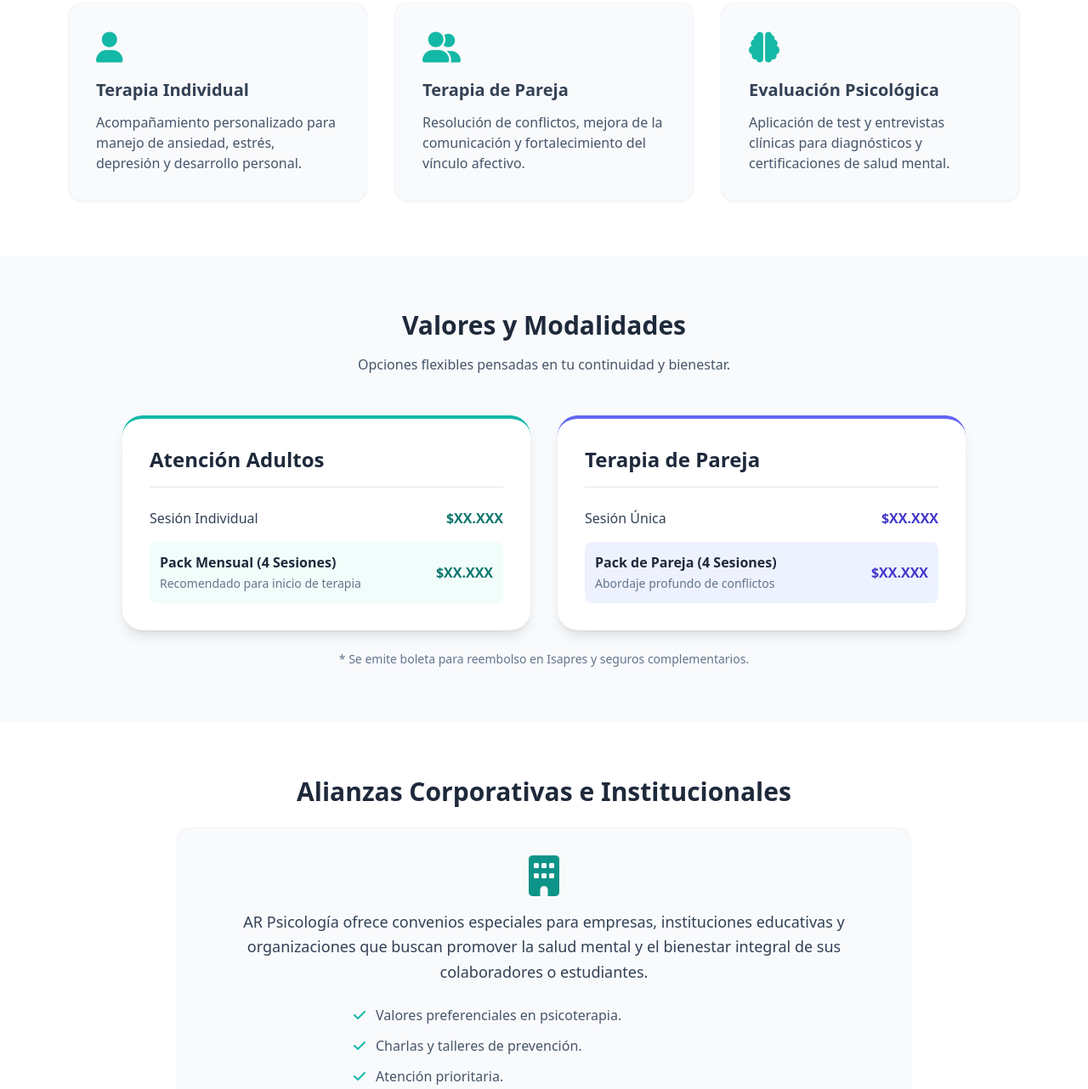
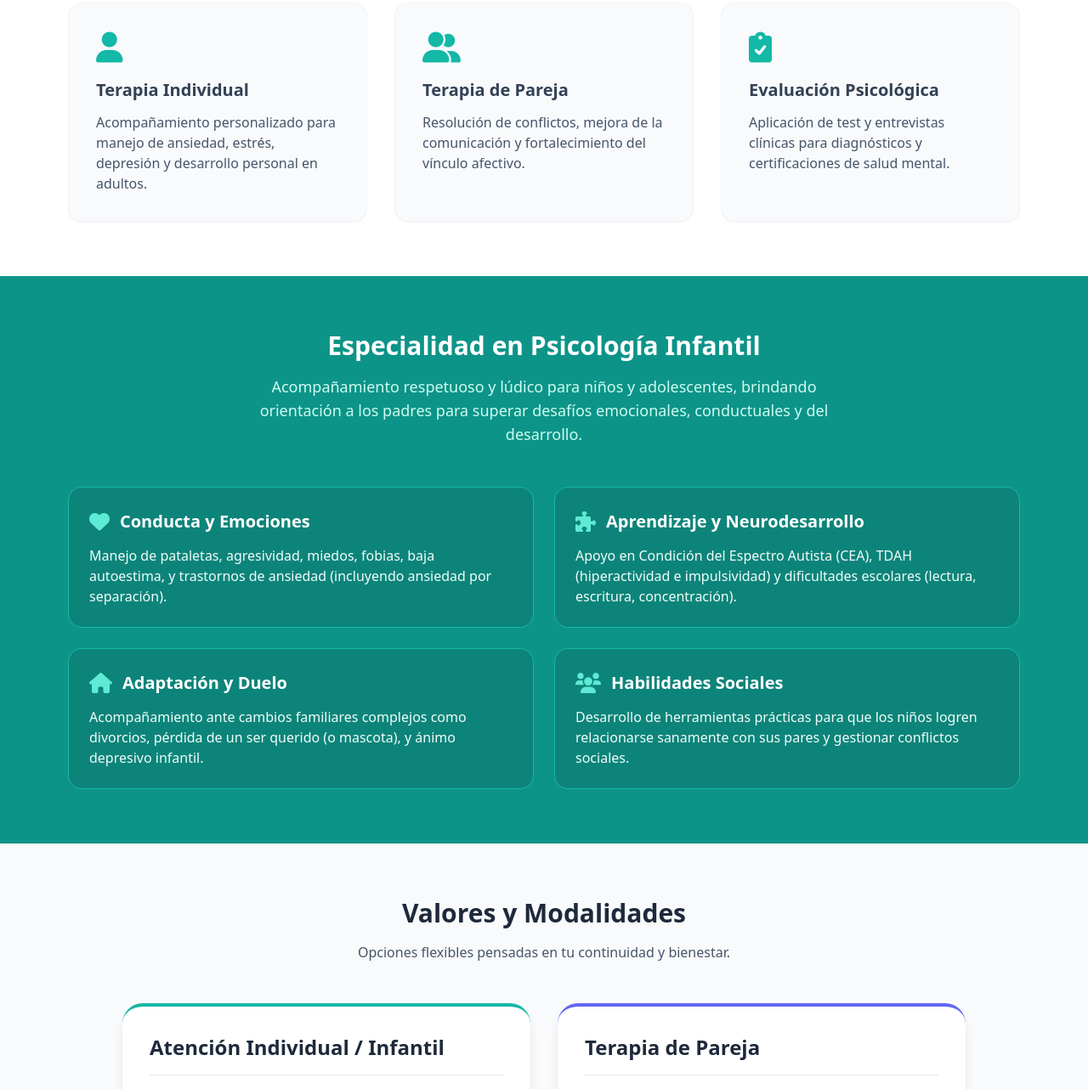
Before and after one commit to tecuidasalud1/mi-landing-page, a plain HTML site: page index.html in a window 1280 px wide. Shown: the part 777-2059 px from the top of the page at 85% size. Drawn offline with nearby package versions, Linux system fonts and the light colour scheme.

Commit message:
Actualizar index.html

```diff
--- a/index.html
+++ b/index.html
@@ -12,13 +12,14 @@
     <!-- Navbar -->
     <nav class="bg-white shadow-sm sticky top-0 z-40">
         <div class="max-w-6xl mx-auto px-4 py-3 flex justify-between items-center">
-            <!-- LOGO MODIFICADO: Sin texto al lado y tamaño agrandado -->
+            <!-- Logo -->
             <div class="flex items-center">
                 <img src="164963.jpg" alt="AR Psicología Logo" class="h-20 md:h-24 w-auto object-contain">
             </div>
 
             <div class="hidden md:flex space-x-6 items-center">
                 <a href="#servicios" class="text-slate-600 hover:text-teal-600 transition">Servicios</a>
+                <a href="#infantil" class="text-slate-600 hover:text-teal-600 transition">Psicología Infantil</a>
                 <a href="#tarifas" class="text-slate-600 hover:text-teal-600 transition">Tarifas</a>
                 <a href="#alianzas" class="text-slate-600 hover:text-teal-600 transition">Convenios</a>
                 <a href="#agendar" class="bg-teal-600 text-white px-5 py-2 rounded-full hover:bg-teal-700 transition">Agendar Hora</a>
@@ -31,7 +32,7 @@
         <div class="max-w-6xl mx-auto px-4 flex flex-col-reverse md:flex-row items-center gap-10">
             <div class="flex-1 text-center md:text-left">
                 <h1 class="text-4xl md:text-5xl font-extrabold text-slate-800 mb-4">Ps. Aline Rubilar G.</h1>
-                <h2 class="text-xl md:text-2xl text-teal-700 mb-6">Psicología Clínica y Terapia Integral</h2>
+                <h2 class="text-xl md:text-2xl text-teal-700 mb-6">Psicología Clínica, Terapia Integral e Infantil</h2>
                 <p class="text-lg text-slate-600 mb-8 leading-relaxed">
                     Un espacio seguro, confidencial y empático diseñado para acompañarte en tu proceso de autoconocimiento, sanación y crecimiento personal.
                 </p>
@@ -40,7 +41,6 @@
                 </a>
             </div>
             <div class="flex-1 flex justify-center">
-                <!-- Imagen con evento de doble clic -->
                 <img src="164975.png" alt="Ps. Aline Rubilar" class="w-64 h-64 md:w-80 md:h-80 object-cover rounded-full shadow-2xl border-4 border-white cursor-pointer hover:opacity-95 transition" ondblclick="abrirModal()">
             </div>
         </div>
@@ -52,7 +52,7 @@
         <img src="164975.png" alt="Ps. Aline Rubilar Ampliada" class="max-w-[90%] max-h-[90vh] object-contain rounded-lg shadow-2xl scale-95 transition-transform duration-300" id="modalImg">
     </div>
 
-    <!-- Servicios y Especialidades -->
+    <!-- Servicios Generales -->
     <section id="servicios" class="py-16 bg-white">
         <div class="max-w-6xl mx-auto px-4">
             <h2 class="text-3xl font-bold text-center text-slate-800 mb-12">Áreas de Atención</h2>
@@ -60,7 +60,7 @@
                 <div class="bg-slate-50 p-8 rounded-2xl shadow-sm border border-slate-100 hover:shadow-md transition">
                     <i class="fas fa-user text-4xl text-teal-500 mb-4"></i>
                     <h3 class="text-xl font-bold text-slate-700 mb-3">Terapia Individual</h3>
-                    <p class="text-slate-600">Acompañamiento personalizado para manejo de ansiedad, estrés, depresión y desarrollo personal.</p>
+                    <p class="text-slate-600">Acompañamiento personalizado para manejo de ansiedad, estrés, depresión y desarrollo personal en adultos.</p>
                 </div>
                 <div class="bg-slate-50 p-8 rounded-2xl shadow-sm border border-slate-100 hover:shadow-md transition">
                     <i class="fas fa-user-friends text-4xl text-teal-500 mb-4"></i>
@@ -68,9 +68,55 @@
                     <p class="text-slate-600">Resolución de conflictos, mejora de la comunicación y fortalecimiento del vínculo afectivo.</p>
                 </div>
                 <div class="bg-slate-50 p-8 rounded-2xl shadow-sm border border-slate-100 hover:shadow-md transition">
-                    <i class="fas fa-brain text-4xl text-teal-500 mb-4"></i>
+                    <i class="fas fa-clipboard-check text-4xl text-teal-500 mb-4"></i>
                     <h3 class="text-xl font-bold text-slate-700 mb-3">Evaluación Psicológica</h3>
                     <p class="text-slate-600">Aplicación de test y entrevistas clínicas para diagnósticos y certificaciones de salud mental.</p>
+                </div>
+            </div>
+        </div>
+    </section>
+
+    <!-- NUEVA SECCIÓN: Psicología Infantil -->
+    <section id="infantil" class="py-16 bg-teal-600 text-white">
+        <div class="max-w-6xl mx-auto px-4">
+            <div class="text-center mb-12">
+                <h2 class="text-3xl font-bold mb-4">Especialidad en Psicología Infantil</h2>
+                <p class="text-teal-100 text-lg max-w-2xl mx-auto">
+                    Acompañamiento respetuoso y lúdico para niños y adolescentes, brindando orientación a los padres para superar desafíos emocionales, conductuales y del desarrollo.
+                </p>
+            </div>
+
+            <div class="grid grid-cols-1 md:grid-cols-2 gap-6">
+                <div class="bg-teal-700/50 p-6 rounded-2xl border border-teal-500">
+                    <div class="flex items-center mb-3">
+                        <i class="fas fa-heart text-2xl text-teal-300 mr-3"></i>
+                        <h3 class="text-xl font-bold">Conducta y Emociones</h3>
+                    </div>
+                    <p class="text-teal-50">Manejo de pataletas, agresividad, miedos, fobias, baja autoestima, y trastornos de ansiedad (incluyendo ansiedad por separación).</p>
+                </div>
+
+                <div class="bg-teal-700/50 p-6 rounded-2xl border border-teal-500">
+                    <div class="flex items-center mb-3">
+                        <i class="fas fa-puzzle-piece text-2xl text-teal-300 mr-3"></i>
+                        <h3 class="text-xl font-bold">Aprendizaje y Neurodesarrollo</h3>
+                    </div>
+                    <p class="text-teal-50">Apoyo en Condición del Espectro Autista (CEA), TDAH (hiperactividad e impulsividad) y dificultades escolares (lectura, escritura, concentración).</p>
+                </div>
+
+                <div class="bg-teal-700/50 p-6 rounded-2xl border border-teal-500">
+                    <div class="flex items-center mb-3">
+                        <i class="fas fa-home text-2xl text-teal-300 mr-3"></i>
+                        <h3 class="text-xl font-bold">Adaptación y Duelo</h3>
+                    </div>
+                    <p class="text-teal-50">Acompañamiento ante cambios familiares complejos como divorcios, pérdida de un ser querido (o mascota), y ánimo depresivo infantil.</p>
+                </div>
+
+                <div class="bg-teal-700/50 p-6 rounded-2xl border border-teal-500">
+                    <div class="flex items-center mb-3">
+                        <i class="fas fa-users text-2xl text-teal-300 mr-3"></i>
+                        <h3 class="text-xl font-bold">Habilidades Sociales</h3>
+                    </div>
+                    <p class="text-teal-50">Desarrollo de herramientas prácticas para que los niños logren relacionarse sanamente con sus pares y gestionar conflictos sociales.</p>
                 </div>
             </div>
         </div>
@@ -83,18 +129,18 @@
             <p class="text-center text-slate-600 mb-12">Opciones flexibles pensadas en tu continuidad y bienestar.</p>
 
             <div class="grid grid-cols-1 md:grid-cols-2 gap-8">
-                <!-- Tarjeta Adultos -->
+                <!-- Tarjeta Individual / Infantil -->
                 <div class="bg-white p-8 rounded-3xl shadow-lg border-t-4 border-teal-500">
-                    <h3 class="text-2xl font-bold text-slate-800 mb-6 border-b pb-4">Atención Adultos</h3>
+                    <h3 class="text-2xl font-bold text-slate-800 mb-6 border-b pb-4">Atención Individual / Infantil</h3>
                     <ul class="space-y-4">
                         <li class="flex justify-between items-center">
-                            <span class="text-slate-700 font-medium">Sesión Individual</span>
+                            <span class="text-slate-700 font-medium">Sesión Única</span>
                             <span class="text-teal-700 font-bold">$XX.XXX</span>
                         </li>
                         <li class="flex justify-between items-center bg-teal-50 p-3 rounded-lg">
                             <div>
                                 <span class="text-slate-800 font-bold block">Pack Mensual (4 Sesiones)</span>
-                                <span class="text-sm text-slate-500">Recomendado para inicio de terapia</span>
+                                <span class="text-sm text-slate-500">Ideal para proceso terapéutico continuo</span>
                             </div>
                             <span class="text-teal-700 font-bold">$XX.XXX</span>
                         </li>
@@ -143,12 +189,12 @@
     </section>
 
     <!-- Agendar -->
-    <section id="agendar" class="py-16 bg-teal-600 text-white">
+    <section id="agendar" class="py-16 bg-slate-800 text-white">
         <div class="max-w-4xl mx-auto px-4 text-center">
             <h2 class="text-3xl font-bold mb-6">Inicia tu proceso hoy</h2>
-            <p class="text-teal-100 text-lg mb-8">Agenda tu hora de forma directa y rápida a través de WhatsApp. Atendemos consultas presenciales y online.</p>
-            <a href="https://wa.me/569XXXXXXXX" target="_blank" class="inline-block bg-white text-teal-700 font-bold text-xl px-10 py-4 rounded-full shadow-xl hover:bg-slate-100 hover:scale-105 transition transform duration-300">
-                <i class="fab fa-whatsapp text-green-500 mr-2 text-2xl"></i> Hablar con la Consulta
+            <p class="text-slate-300 text-lg mb-8">Agenda tu hora de forma directa y rápida a través de WhatsApp. Atendemos consultas presenciales y online.</p>
+            <a href="https://wa.me/56975234042" target="_blank" class="inline-block bg-teal-600 text-white font-bold text-xl px-10 py-4 rounded-full shadow-xl hover:bg-teal-500 hover:scale-105 transition transform duration-300">
+                <i class="fab fa-whatsapp text-white mr-2 text-2xl"></i> Hablar con la Consulta
             </a>
         </div>
     </section>
@@ -156,7 +202,7 @@
     <!-- Footer -->
     <footer class="bg-slate-900 text-slate-400 py-10 text-center">
         <p>&copy; 2024 AR Psicología | Ps. Aline Rubilar G. Todos los derechos reservados.</p>
-        <p class="text-sm mt-2">Atención en Chile - Modalidad Online y Presencial</p>
+        <p class="text-sm mt-2">Atención en Chile - Modalidad Online y Presencial en Santiago</p>
     </footer>
 
     <!-- Script para la foto -->
```
